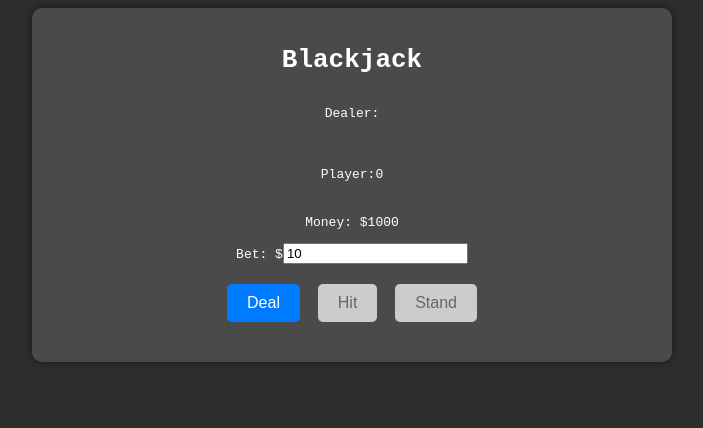
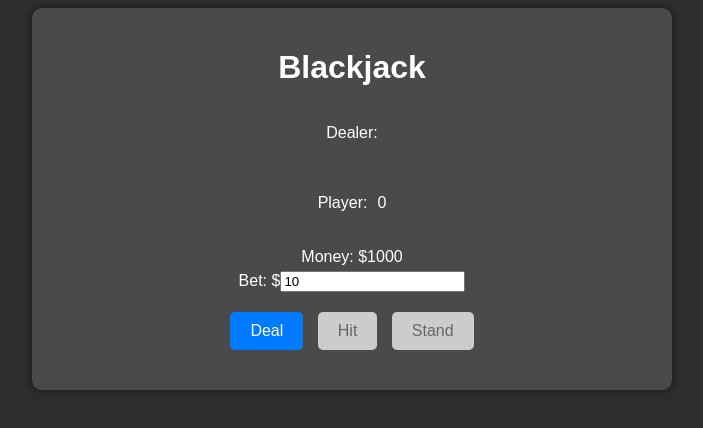
Before and after one commit to wspittal/APCSA-Final, a plain HTML site: page index.html in a window 1280 px wide. Both pictures are taken after a click on the button "Play". Shown: the whole page, without its empty margins (288-991 px from the left). Drawn offline with Linux system fonts and the light colour scheme.

Commit message:
Update styles.css

```diff
--- a/styles.css
+++ b/styles.css
@@ -1,22 +1,17 @@
 body {
-    font-family: monospace;
+    font-family: Arial, sans-serif;
     text-align: center;
     background-color: #2e2e2e;
     color: #fff;
 }
 
-#play-screen {
+#start-screen, #game-container {
     margin: 0 auto;
     max-width: 600px;
     padding: 20px;
     background-color: #4a4a4a;
     border-radius: 10px;
     box-shadow: 0 0 10px rgba(0, 0, 0, 0.5);
-    display: flex;
-    flex-direction: column;
-    align-items: center;
-    justify-content: center;
-    height: 100vh;
 }
 
 #play-button {
@@ -27,15 +22,6 @@ body {
     border-radius: 5px;
     background-color: #007bff;
     color: #fff;
-}
-
-#game-container {
-    margin: 0 auto;
-    max-width: 600px;
-    padding: 20px;
-    background-color: #4a4a4a;
-    border-radius: 10px;
-    box-shadow: 0 0 10px rgba(0, 0, 0, 0.5);
 }
 
 .hand {
@@ -49,6 +35,20 @@ body {
     margin: 0 5px;
     width: 80px;
     height: auto;
+}
+
+.hand-info {
+    display: flex;
+    align-items: center;
+    margin-left: 10px;
+}
+
+#player-money {
+    margin-bottom: 20px;
+}
+
+#player-money p {
+    margin: 5px 0;
 }
 
 #buttons {
```
